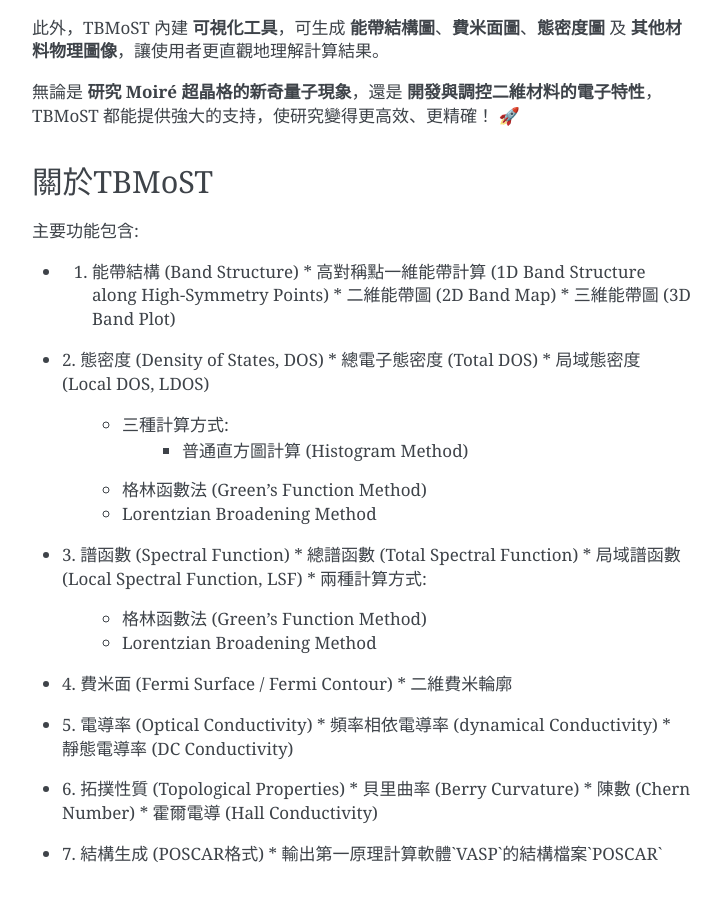
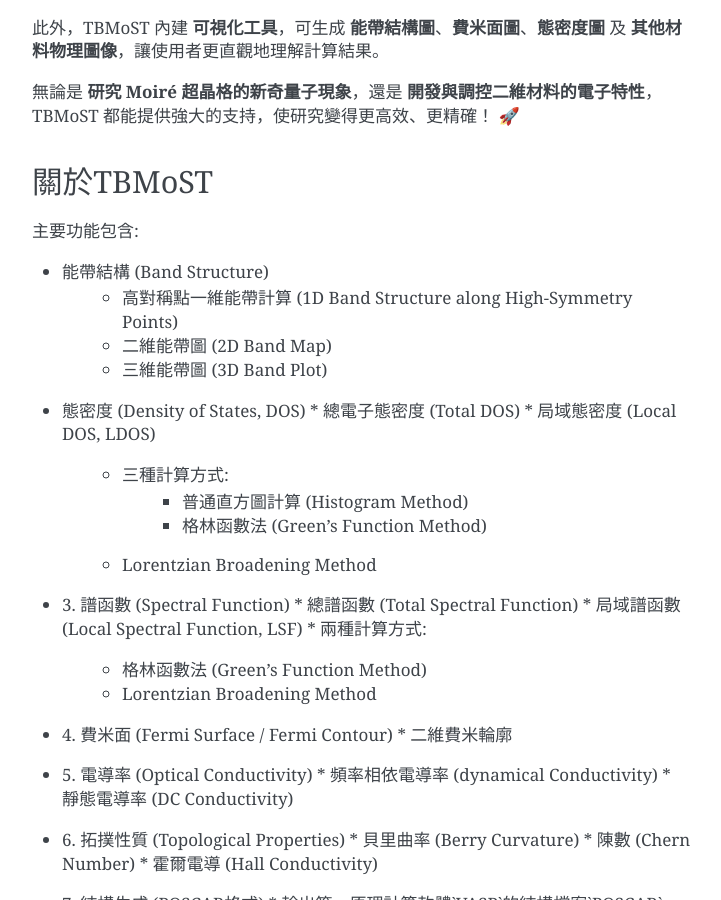
Before and after one commit to Wxkao128/TBMoST, a Sphinx documentation site: the page built from docs/TBMoST_docs_tc.rst, in a window 1280 px wide and 900 px high, scrolled down 503 px. Shown: the whole window, without its empty margins (388-1109 px from the left). Built offline with Sphinx 7.4.7, drawn with Linux system fonts in a browser that asks for light colours.

Commit message:
Update TBMoST_docs_tc.rst

```diff
--- a/docs/TBMoST_docs_tc.rst
+++ b/docs/TBMoST_docs_tc.rst
@@ -26,17 +26,17 @@
 
 主要功能包含:
 
-* 1. 能帶結構 (Band Structure)
+* 能帶結構 (Band Structure)
      * 高對稱點一維能帶計算 (1D Band Structure along High-Symmetry Points)
      * 二維能帶圖 (2D Band Map)
      * 三維能帶圖 (3D Band Plot)
 
-* 2. 態密度 (Density of States, DOS)
+* 態密度 (Density of States, DOS)
   * 總電子態密度 (Total DOS)
   * 局域態密度 (Local DOS, LDOS)
      * 三種計算方式:
         * 普通直方圖計算 (Histogram Method)
-     * 格林函數法 (Green's Function Method)
+        * 格林函數法 (Green's Function Method)
      * Lorentzian Broadening Method
 
 * 3. 譜函數 (Spectral Function)
```
